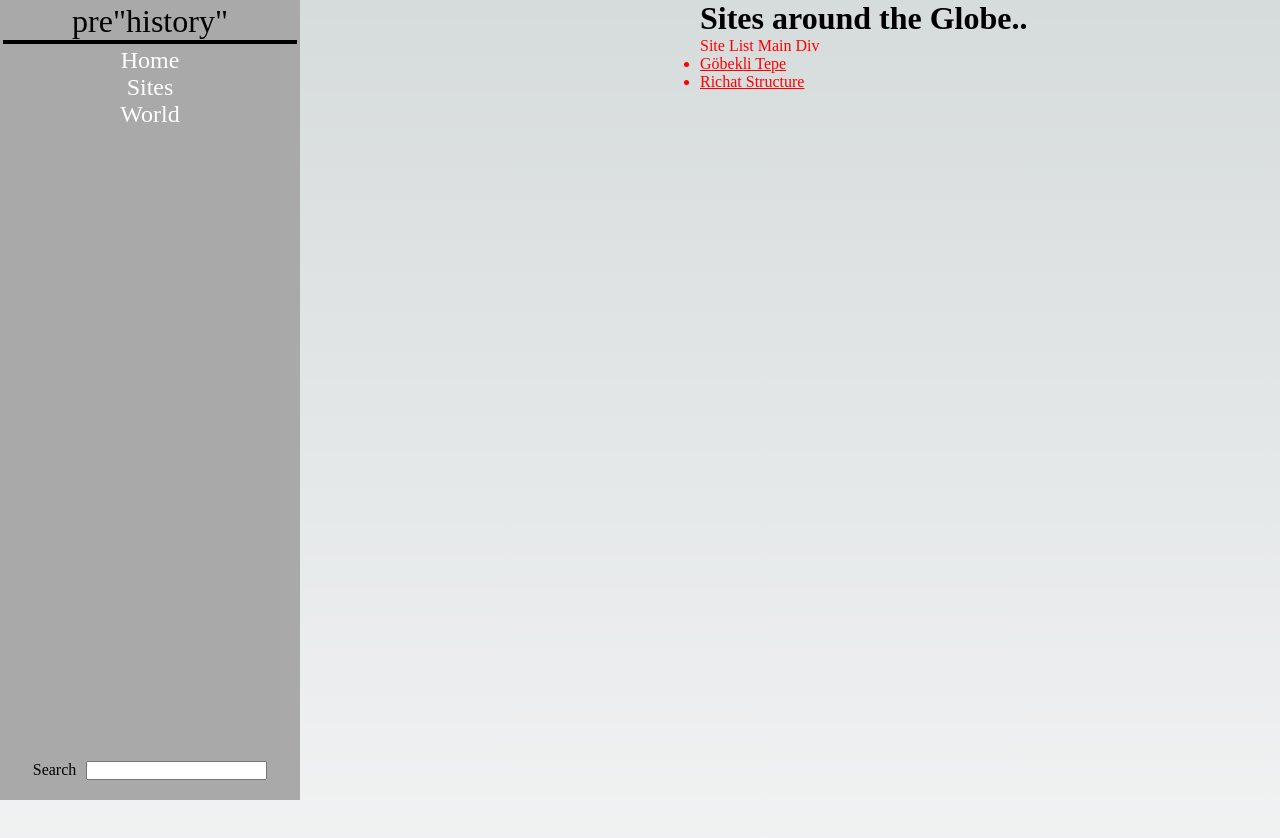
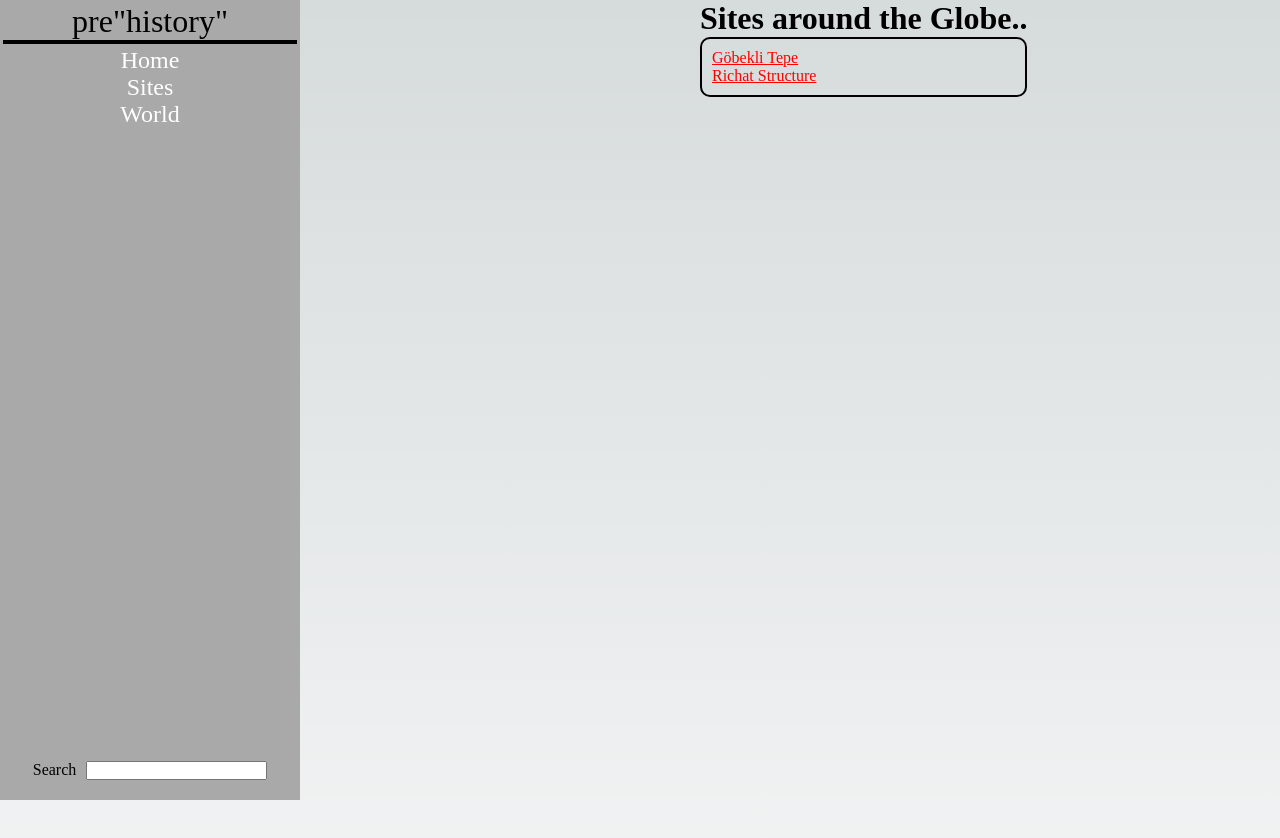
Before and after one commit to jbc2313/preHistory, a Next.js app: page /sites in a window 1280 px wide. Shown: the top 838 px of the page. Built offline with nearby package versions, Linux system fonts and the light colour scheme.

Commit message:
updated list of sites

```diff
--- a/src/components/site_list.tsx
+++ b/src/components/site_list.tsx
@@ -5,7 +5,6 @@ export default function SiteList() {
 
     return (
         <div className={styles.SiteListMain}>
-            Site List Main Div
             <ul className={styles.SiteListUL}>
                 <li>Göbekli Tepe</li>
                 <li>Richat Structure</li>
--- a/src/styles/SiteList.module.css
+++ b/src/styles/SiteList.module.css
@@ -1,8 +1,12 @@
 .SiteListMain {
     color: red;
+    border: solid black 2px;
+    border-radius: 10px;
+    padding: 10px;
 
 }
 
 .SiteListUL {
+    list-style: none;
     text-decoration: underline;
 }
```
